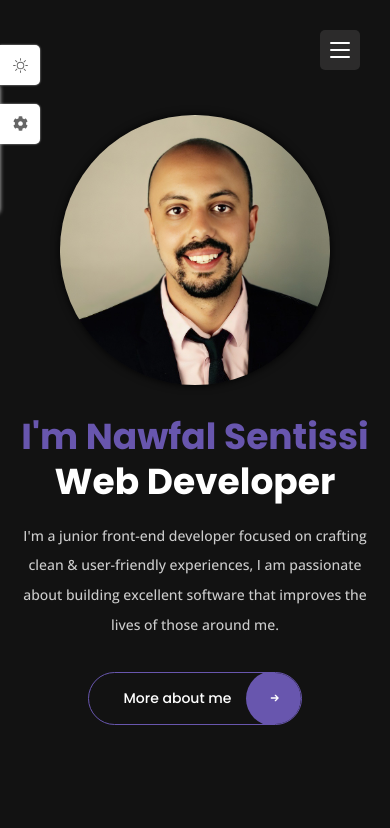
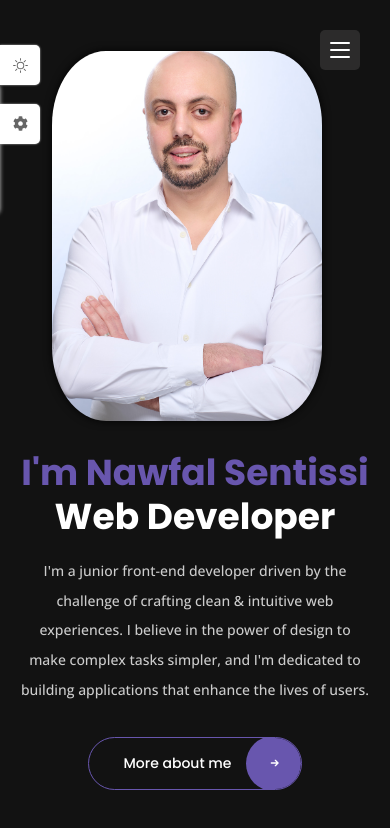
Before and after one commit to nsentissi/Portfolio, a React (Vite) app: page / in a window 390 px wide. Shown: the top 828 px of the page. Built offline with nearby package versions, Linux system fonts and the light colour scheme.

Commit message:
change the profile picture as well as its positioning and border, and the cv source, and fixed close button for portfolio modal in phone responsiveness

```diff
--- a/src/index.css
+++ b/src/index.css
@@ -43,12 +43,11 @@
     }
 
     .portfolio__modal-content {
-        max-width: 600px;
+        max-width: 400px;
     }
 
     .modal__close {
-        width: 40px;
-        height: 40px;
+        height: 200px;
     }
 
     .form__input-group {
@@ -138,9 +137,10 @@
 
         .home__img {
             width: 270px;
-            height: 270px;
-            border-radius: 50%;
-            margin-top: auto
+            height: 370px;
+            border-radius: 20%;
+            margin-top: auto;
+            margin-right: 3rem;
         }
 
         .home__content {
--- a/src/pages/about/About.jsx
+++ b/src/pages/about/About.jsx
@@ -3,7 +3,7 @@ import { motion } from 'framer-motion';
 import Info from "../../components/Info"
 import Stats from "../../components/Stats";
 import { FaDownload } from "react-icons/fa";
-import CV from "../../assets/Nawfal-Sentissi-CV.pdf";
+import CV from "../../assets/CV-Nawfal-Sentissi.pdf";
 import Skills from "../../components/Skills";
 import "./about.css";
 
--- a/src/pages/home/Home.jsx
+++ b/src/pages/home/Home.jsx
@@ -1,17 +1,14 @@
 import React, { useEffect, useState } from "react";
-import Profile from "../../assets/home.jpg";
+import Profile from "../../assets/profile.jpg";
 import { Link } from "react-router-dom";
-import { motion } from 'framer-motion';
+import { motion } from "framer-motion";
 import { TiArrowRight } from "react-icons/ti";
-import "./home.css"
-
-
+import "./home.css";
 
 const Home = () => {
-
   const textAnimation = {
     hidden: { y: 20, opacity: 0 },
-    visible: custom => ({
+    visible: (custom) => ({
       y: 0,
       opacity: 1,
       transition: { delay: custom * 0.2, duration: 0.6 },
@@ -24,7 +21,7 @@ const Home = () => {
 
       <div className="home__content">
         <div className="home__data">
-        <motion.h1
+          <motion.h1
             className="home__title"
             initial="hidden"
             animate="visible"
@@ -33,7 +30,7 @@ const Home = () => {
           >
             <motion.span variants={textAnimation} custom={2}>
               I'm Nawfal Sentissi
-            </motion.span>{' '}
+            </motion.span>{" "}
             Web Developer
           </motion.h1>
 
@@ -44,15 +41,16 @@ const Home = () => {
             variants={textAnimation}
             custom={3}
           >
-            I'm a junior front-end developer focused on crafting clean &
-            user-friendly experiences, I am passionate about building excellent
-            software that improves the lives of those around me.
+            I'm a junior front-end developer driven by the challenge of crafting
+            clean & intuitive web experiences. I believe in the power of design
+            to make complex tasks simpler, and I'm dedicated to building
+            applications that enhance the lives of users.
           </motion.p>
 
           <Link to="/about" className="button">
             More about me{" "}
             <span className="button__icon">
-            <TiArrowRight />
+              <TiArrowRight />
             </span>
           </Link>
         </div>
--- a/src/pages/home/home.css
+++ b/src/pages/home/home.css
@@ -1,16 +1,18 @@
 .home {
   grid-template-columns: 4.32fr 7.68fr;
   align-items: center;
-  padding: 40px;
+  padding: 30px;
   height: 100vh;
 }
 
 .home__img {
-  height: 70%;
+  height: 75%;
   object-fit: cover;
-  border-radius: 50%;
+  border-radius: 15%;
   box-shadow: 0 0 8px hsla(0, 0%, 0%, 0.9);
   z-index: 1;
+  margin-left: 2rem;
+
 
 }
 
```
Also changed, not shown: src/assets/profile.jpg (added), 1 other file (tests, documents, lock files or other folders).
